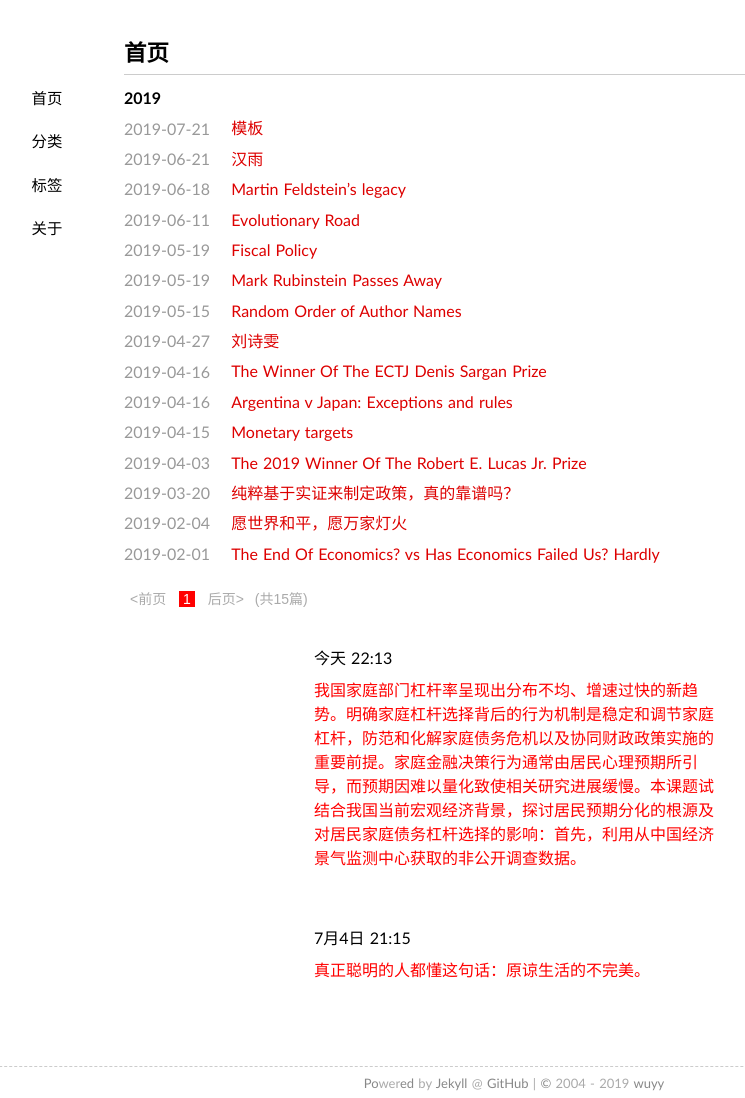
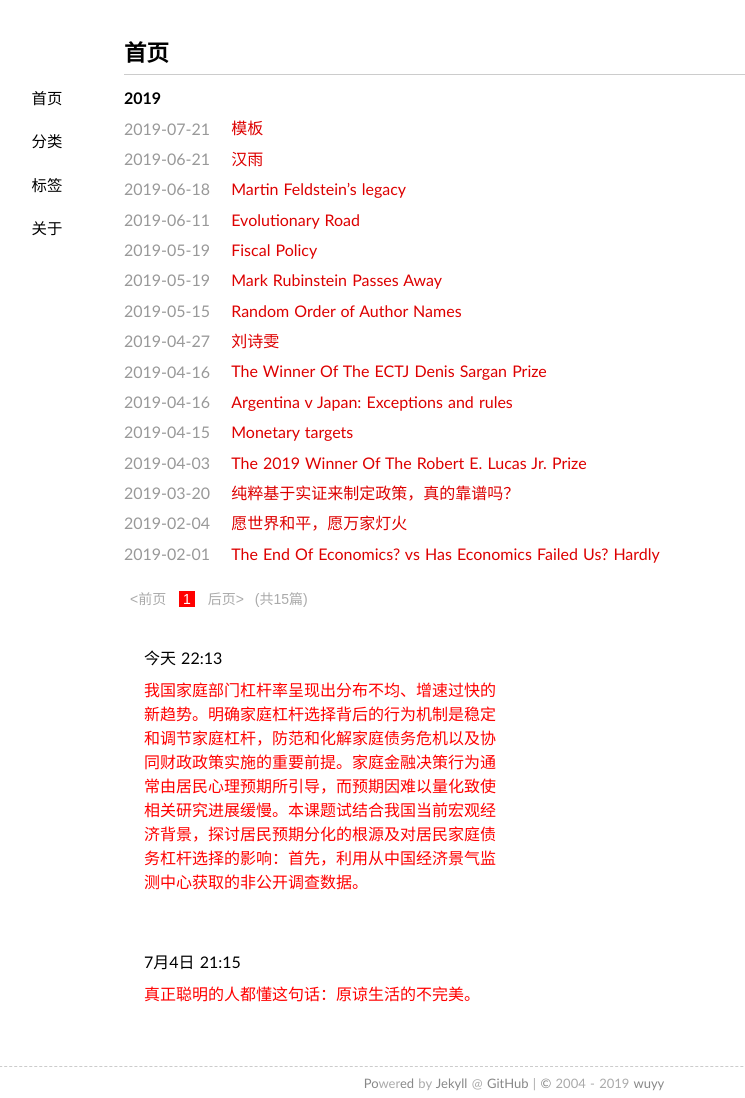
Before and after one commit to wuyy2007/wanguolin.github.io, a Jekyll site: the page built from index.html, in a window 1280 px wide. Shown: the whole page, without its empty margins (126-871 px from the left). Built offline with Jekyll 4.4.1, drawn with Linux system fonts in a browser that asks for light colours; some web fonts are replaced; the list of posts is cut into pages by our own code.

Commit message:
Update default.html

```diff
--- a/_layouts/default.html
+++ b/_layouts/default.html
@@ -28,8 +28,8 @@
         </nav>
         <article class="content">
         {{ content }}
- 			<section   >
-			<div style="border: 1px  #000000; width: 90%; height: 400px; width: 400px;overflow-y:scroll;margin-left:750px;margin: 0 auto;">
+ 			<section    style="height: 400px; width: 400px;overflow-y:scroll">
+			<div style="border: 1px  #000000; width: 90%; margin: 0 auto;">
 				<span>
 
 					<p>今天 22:13</p>
```
